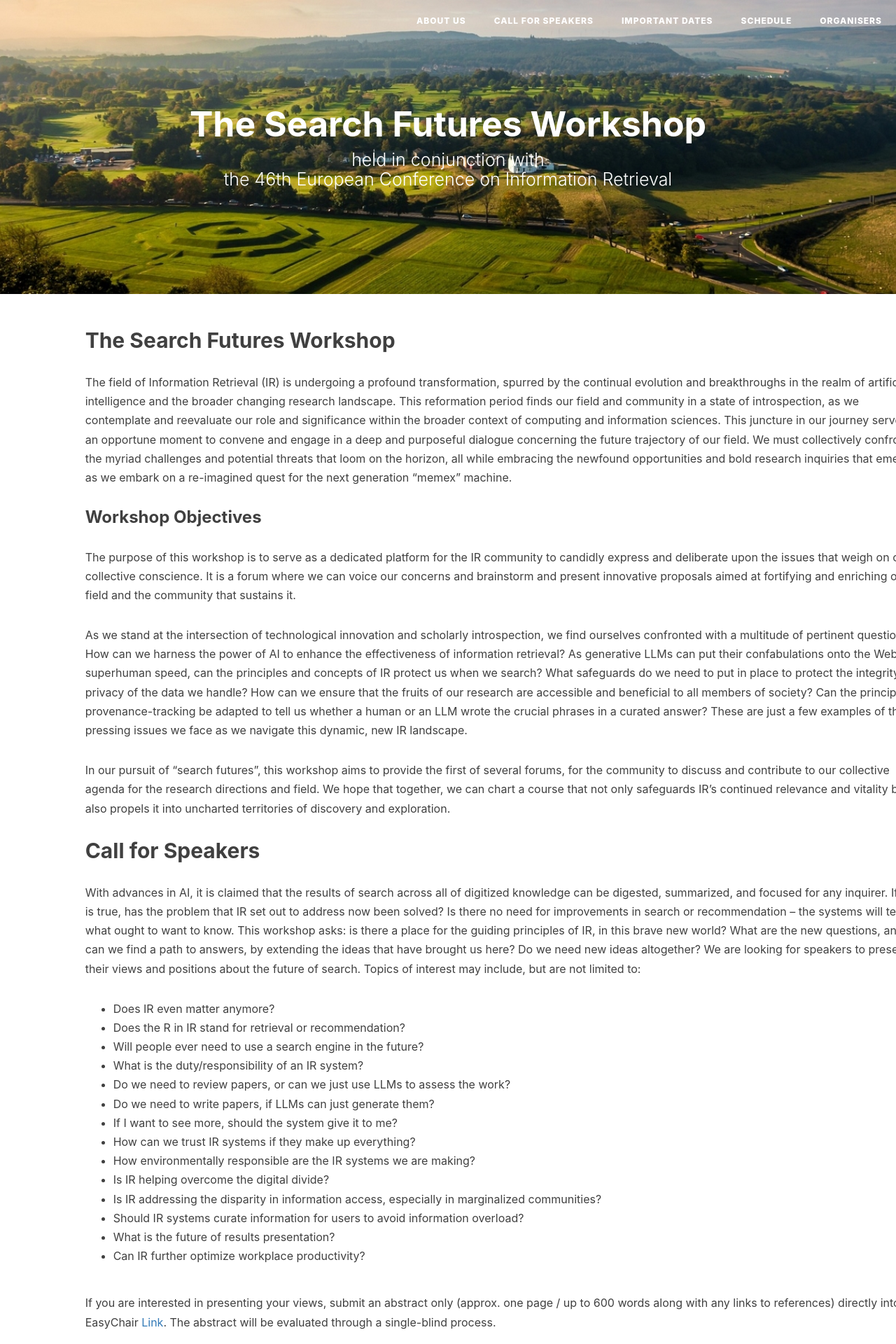
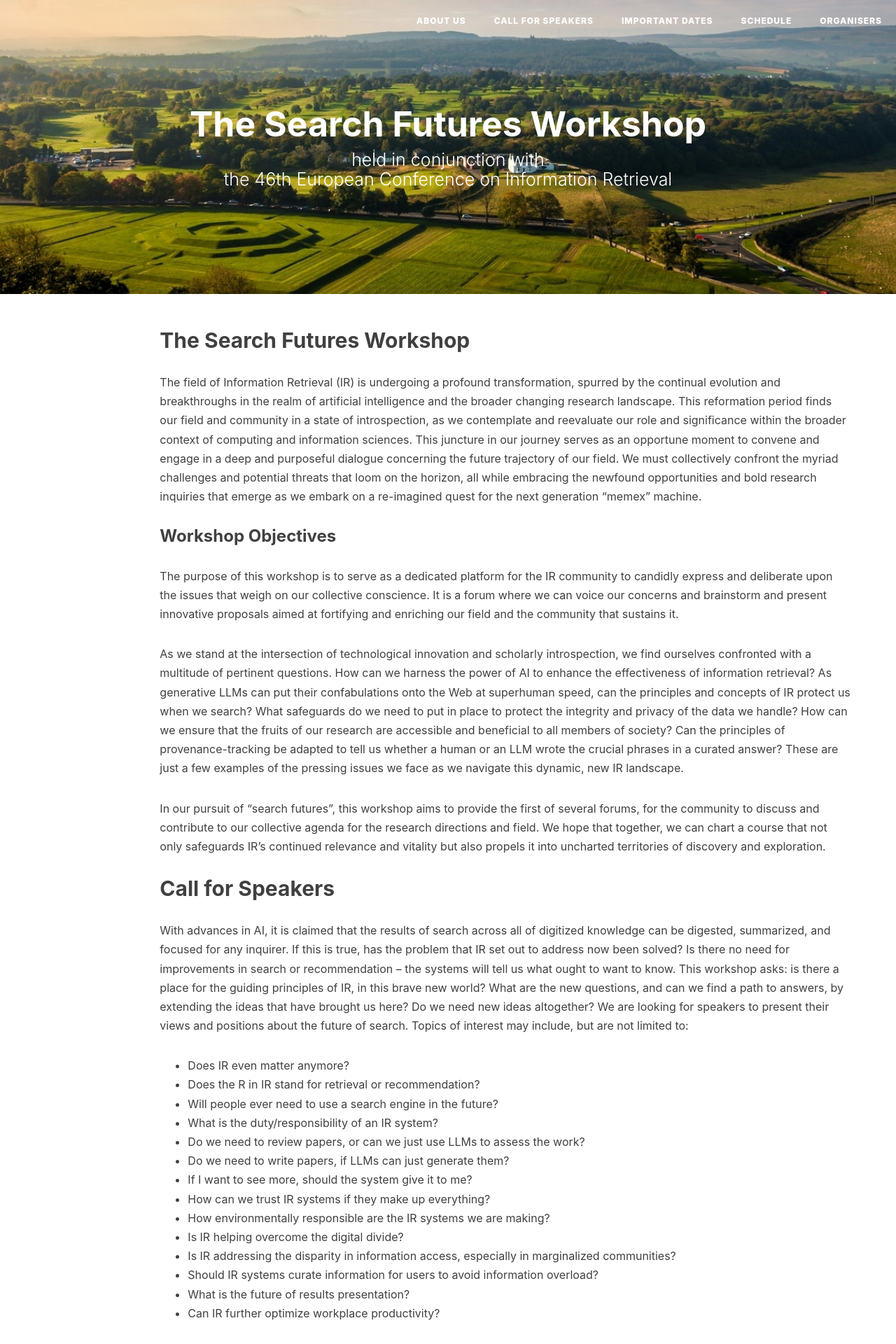
Before and after one commit to SearchFutures/SearchFutures.github.io, a Jekyll site: the page built from index.md, in a window 1280 px wide. Shown: the top 1920 px of the page at 70% size. Built offline with Jekyll 4.4.1, drawn with Linux system fonts in a browser that asks for light colours; nearby versions of some CDN libraries; our own code applies the rules of GitHub Pages for plain Markdown files.

Commit message:
Update page.html

```diff
--- a/_layouts/page.html
+++ b/_layouts/page.html
@@ -23,7 +23,7 @@ layout: default
         {% if site.sidebar == false %}
 <!-- NO SIDEBAR -->
     <!-- Post Container -->
-            <div class="col-lg-12 col-lg-offset-1 col-md-10 col-md-offset-1 post-container">
+            <div class="col-lg-10 col-lg-offset-2 col-md-8 col-md-offset-1 post-container">
                 {{ content }}
             </div>
     <!-- Sidebar Container -->
```
